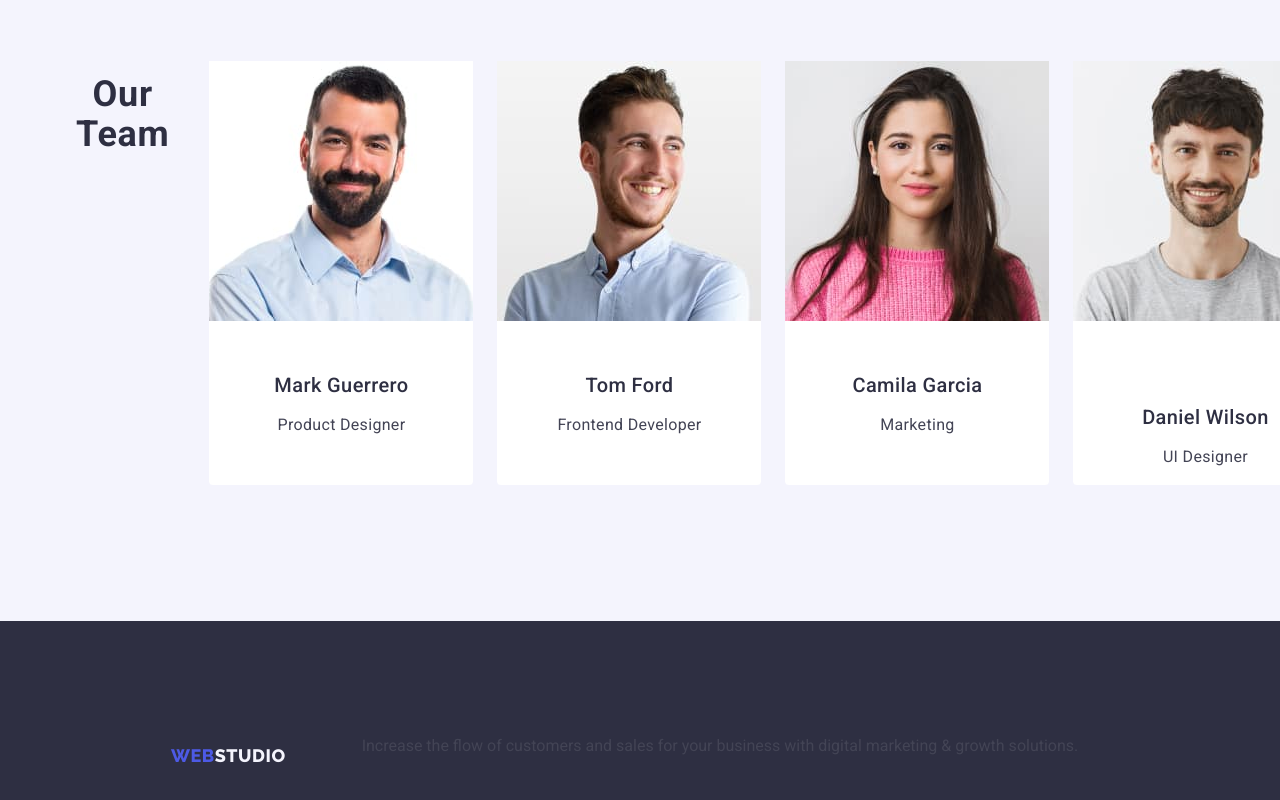
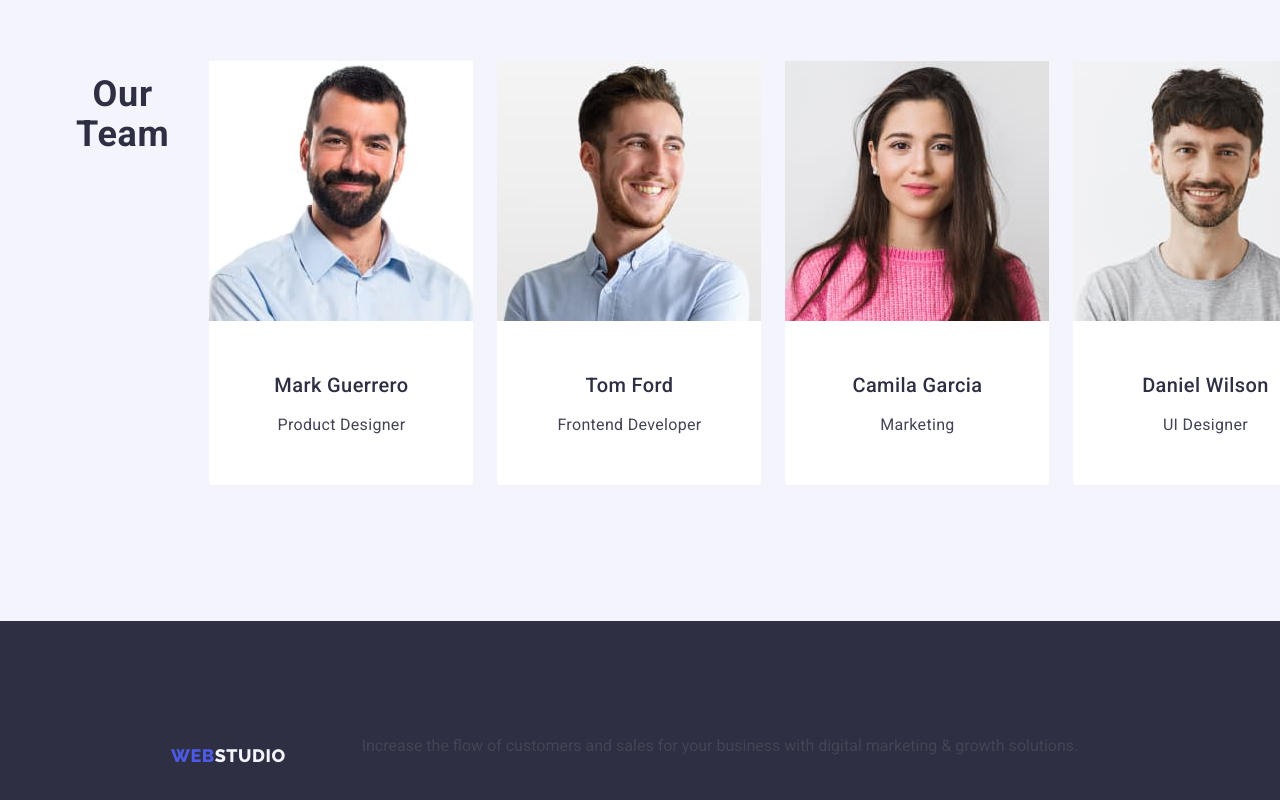
Before and after one commit to cyan0511/goit-markup-hw-03, a plain HTML site: page index.html in a window 1280 px wide. Shown: the part 1826-2626 px from the top of the page. Drawn offline with nearby package versions, Linux system fonts and the light colour scheme.

Commit message:
fix closing tag

```diff
--- a/index.html
+++ b/index.html
@@ -150,7 +150,7 @@
                     </li>
                     <li class="team-item">
                         <img src="./images/team-card-4.jpg" width="264" alt="Daniel Wilson">
-                        <div class="team-container"></div>
+                        <div class="team-container">
                             <h3 class="item-name">
                                 Daniel Wilson
                             </h3>
```
Lines whose indentation alone changed are shown as unchanged.
